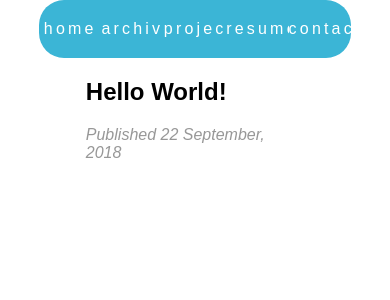
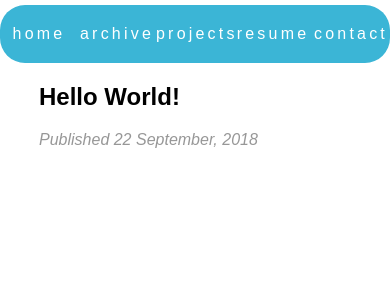
Before and after one commit to marcphilippebeaujean-abertay/ReactProjects, a React (Create React App) app in the folder blog-frontend/: page / in a window 390 px wide. Shown: the top 300 px of the page. Built offline with nearby package versions, Linux system fonts and the light colour scheme.

Commit message:
added transitional color for hover on nav elements

```diff
--- a/blog-frontend/src/css/style.css
+++ b/blog-frontend/src/css/style.css
@@ -1,4 +1,5 @@
 #nav-div {
+  margin-top: 5px;
   display: flex;
   flex-direction: row;
   align-content: center;
@@ -13,23 +14,34 @@
   text-align: center;
   color: white;
   background-color: #3bb5d6;
-  letter-spacing: 0.2rem; }
+  letter-spacing: 0.2rem;
+  -webkit-transition: background-color 0.5s, color 0.5s;
+  /* Safari */
+  transition: background-color 0.5s, color 0.5s; }
 
 .nav-element:hover {
   background-color: white;
   color: #3bb5d6; }
 
-.App {
+@keyframes nav-hover-phase {}.App {
   width: 80%;
   margin: 0 auto; }
+
+@media only screen and (max-width: 800px) {
+  .App {
+    width: 100%; } }
 
 .blog-date {
   font-style: italic;
   color: rgba(105, 105, 105, 0.692); }
 
 .blog-post-div {
-  width: 70%;
+  width: 60%;
   margin: 0 auto; }
+
+@media only screen and (max-width: 800px) {
+  .blog-post-div {
+    width: 80%; } }
 
 body {
   margin: 0;
--- a/blog-frontend/src/scss/_app.scss
+++ b/blog-frontend/src/scss/_app.scss
@@ -2,3 +2,9 @@
   width: 80%;
   margin: 0 auto;
 }
+
+@media only screen and (max-width: 800px) {
+  .App {
+    width: 100%;
+  }
+}
--- a/blog-frontend/src/scss/_blogPost.scss
+++ b/blog-frontend/src/scss/_blogPost.scss
@@ -7,9 +7,15 @@
 }
 
 .blog-post-div {
-  width: 70%;
+  width: 60%;
   margin: 0 auto;
 }
 
 .blog-post-header {
 }
+
+@media only screen and (max-width: 800px) {
+  .blog-post-div {
+    width: 80%;
+  }
+}
--- a/blog-frontend/src/scss/_navBar.scss
+++ b/blog-frontend/src/scss/_navBar.scss
@@ -1,8 +1,10 @@
 $nav-bg-colour: #3bb5d6;
 $nav-text-colour: white;
 $nav-border-radius: 25px;
+$hover-transition-speed: 0.5s;
 
 #nav-div {
+  margin-top: 5px;
   display: flex;
   flex-direction: row;
   align-content: center;
@@ -19,8 +21,15 @@ $nav-border-radius: 25px;
   color: $nav-text-colour;
   background-color: $nav-bg-colour;
   letter-spacing: 0.2rem;
+  -webkit-transition: background-color $hover-transition-speed,
+    color $hover-transition-speed; /* Safari */
+  transition: background-color $hover-transition-speed,
+    color $hover-transition-speed;
 }
 .nav-element:hover {
   background-color: $nav-text-colour;
-  color: $nav-bg-colour;
+  color: $nav-bg-colour; //rgb(139, 139, 139);
 }
+
+@keyframes nav-hover-phase {
+}
```
